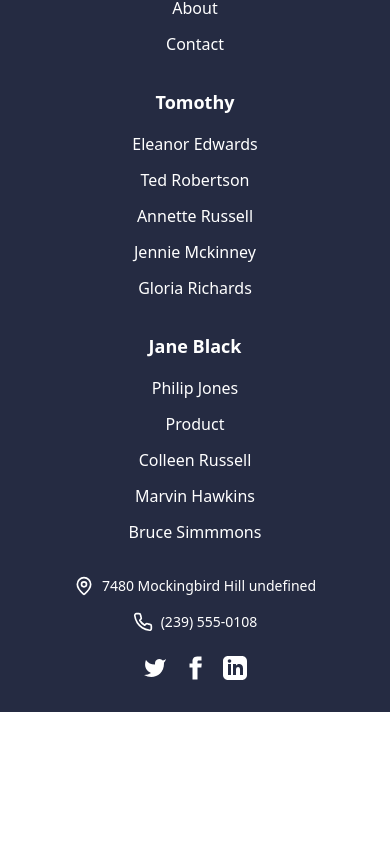
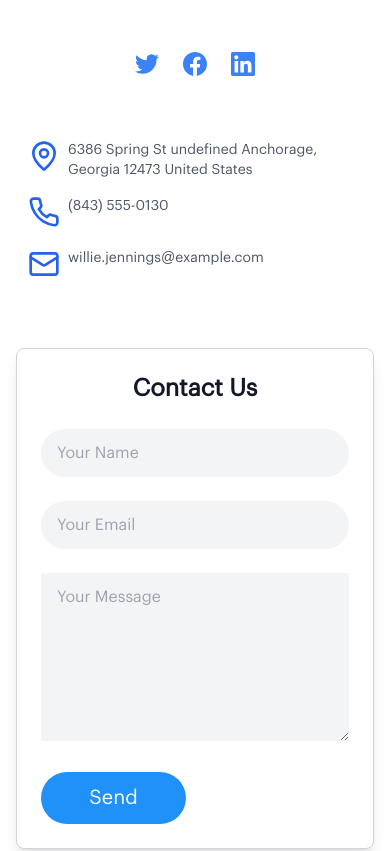
Before and after one commit to mateusmoraes6/figmaland, a React (Vite) app: page / in a window 390 px wide. Shown: the part 4117-4968 px from the top of the page. Before the commit the page ends 4829 px from the top, so only its background shows below. Built offline with nearby package versions, Linux system fonts and the light colour scheme.

Commit message:
ContactUs

```diff
--- a/src/App.jsx
+++ b/src/App.jsx
@@ -4,7 +4,8 @@ import { CalendarFeature } from "./components/CalendarFeature";
 import { Newsletter } from "./components/Newsletter";
 import { Partners } from "./components/Partners";
 import { Testimonials } from "./components/Testimonials";
-import Footer from "./components/Footer";
+import { ContactUs } from "./components/ContactUs";
+import { Footer } from "./components/Footer";
 
 export default function App() {
   return (
@@ -15,6 +16,7 @@ export default function App() {
         <Newsletter />
         <Partners />
         <Testimonials />
+        <ContactUs />
         <Footer />
     </div>
   )
--- /dev/null
+++ b/src/components/ContactUs/index.jsx
@@ -0,0 +1,164 @@
+import { MapPin, Phone, Mail } from "lucide-react";
+import { Button } from "../Button";
+
+export function ContactUs() {
+  const handleSubmit = (e) => {
+    e.preventDefault();
+    // Handle form submission logic here
+  };
+
+  return (
+    <section className="bg-white font-graphik mx-auto px-4 py-16 md:py-24">
+      {/* Header Section */}
+      <div className="text-center mb-16">
+        <h1 className="text-4xl md:text-5xl text-gray-900 mb-4">Contact Us</h1>
+        <div className="max-w-2xl mx-auto">
+          <p className="hidden md:block text-xl text-gray-600 mb-2">
+            Most calendars are designed for teams.
+          </p>
+          <p className="md:hidden text-xl text-gray-600 mb-2">
+            Most calendars are <br /> designed for teams.
+          </p>
+          <p className="hidden md:block text-xl text-gray-600">
+            Slate is designed for freelancers
+          </p>
+        </div>
+      </div>
+
+      {/* Social Media Links */}
+      <div className="md:hidden flex justify-center space-x-6 mb-16">
+        <a href="#" className="text-blue-500">
+          <span className="sr-only">Twitter</span>
+          <svg className="w-6 h-6" fill="currentColor" viewBox="0 0 24 24">
+            <path d="M23.953 4.57a10 10 0 01-2.825.775 4.958 4.958 0 002.163-2.723c-.951.555-2.005.959-3.127 1.184a4.92 4.92 0 00-8.384 4.482C7.69 8.095 4.067 6.13 1.64 3.162a4.822 4.822 0 00-.666 2.475c0 1.71.87 3.213 2.188 4.096a4.904 4.904 0 01-2.228-.616v.06a4.923 4.923 0 003.946 4.827 4.996 4.996 0 01-2.212.085 4.936 4.936 0 004.604 3.417 9.867 9.867 0 01-6.102 2.105c-.39 0-.779-.023-1.17-.067a13.995 13.995 0 007.557 2.209c9.053 0 13.998-7.496 13.998-13.985 0-.21 0-.42-.015-.63A9.935 9.935 0 0024 4.59z" />
+          </svg>
+        </a>
+        <a href="#" className="text-blue-500">
+          <span className="sr-only">Facebook</span>
+          <svg className="w-6 h-6" fill="currentColor" viewBox="0 0 24 24">
+            <path d="M24 12.073c0-6.627-5.373-12-12-12s-12 5.373-12 12c0 5.99 4.388 10.954 10.125 11.854v-8.385H7.078v-3.47h3.047V9.43c0-3.007 1.792-4.669 4.533-4.669 1.312 0 2.686.235 2.686.235v2.953H15.83c-1.491 0-1.956.925-1.956 1.874v2.25h3.328l-.532 3.47h-2.796v8.385C19.612 23.027 24 18.062 24 12.073z" />
+          </svg>
+        </a>
+        <a href="#" className="text-blue-500">
+          <span className="sr-only">LinkedIn</span>
+          <svg className="w-6 h-6" fill="currentColor" viewBox="0 0 24 24">
+            <path d="M20.447 20.452h-3.554v-5.569c0-1.328-.027-3.037-1.852-3.037-1.853 0-2.136 1.445-2.136 2.939v5.667H9.351V9h3.414v1.561h.046c.477-.9 1.637-1.85 3.37-1.85 3.601 0 4.267 2.37 4.267 5.455v6.286zM5.337 7.433c-1.144 0-2.063-.926-2.063-2.065 0-1.138.92-2.063 2.063-2.063 1.14 0 2.064.925 2.064 2.063 0 1.139-.925 2.065-2.064 2.065zm1.782 13.019H3.555V9h3.564v11.452zM22.225 0H1.771C.792 0 0 .774 0 1.729v20.542C0 23.227.792 24 1.771 24h20.451C23.2 24 24 23.227 24 22.271V1.729C24 .774 23.2 0 22.222 0h.003z" />
+          </svg>
+        </a>
+      </div>
+
+      {/* Contact Details */}
+      <div className="md:hidden grid grid-cols-1 md:grid-cols-3 gap-4 mb-16">
+        <div className="flex items-start space-x-2">
+          <MapPin className="w-8 h-8 text-blue-600 mb-1 ml-3" />
+          <p className="text-gray-600 text-sm text-left ">
+            6386 Spring St undefined Anchorage, <br /> Georgia 12473 United
+            States
+          </p>
+        </div>
+        <div className="flex items-start space-x-2">
+          <Phone className="w-8 h-8 text-blue-600 mb-1 ml-3" />
+          <p className="text-gray-600 text-sm">(843) 555-0130</p>
+        </div>
+        <div className="flex items-start space-x-2">
+          <Mail className="w-8 h-8 text-blue-600 mb-1 ml-3" />
+          <p className="text-gray-600 text-sm">willie.jennings@example.com</p>
+        </div>
+      </div>
+
+      {/* Content Grid */}
+      <div className="grid grid-cols-1 lg:grid-cols-2 gap-8 items-start">
+        {/* Contact Form */}
+        <div className="bg-white border border-gray-300 rounded-lg shadow-lg p-6 w-full md:p-8 max-w-md mx-auto">
+          <h2 className="text-2xl font-bold text-gray-900 mb-6 text-center">
+            Contact Us
+          </h2>
+          <form onSubmit={handleSubmit} className="space-y-6">
+            <div>
+              <input
+                type="text"
+                placeholder="Your Name"
+                className="w-full px-4 py-3 rounded-full bg-gray-100 border-transparent focus:border-blue-500 focus:bg-white focus:ring-0"
+                required
+              />
+            </div>
+            <div>
+              <input
+                type="email"
+                placeholder="Your Email"
+                className="w-full px-4 py-3 rounded-full bg-gray-100 border-transparent focus:border-blue-500 focus:bg-white focus:ring-0"
+                required
+              />
+            </div>
+            <div>
+              <textarea
+                placeholder="Your Message"
+                rows="6"
+                className="w-full px-4 py-3 rounded-sm bg-gray-100 border-transparent focus:border-blue-500 focus:bg-white focus:ring-0"
+                required
+              ></textarea>
+            </div>
+            <Button className="w-full max-w-[145px] md:w-[172px] ml-0 md:ml-2 hover:bg-blue-600">
+              Send
+            </Button>
+          </form>
+        </div>
+
+        {/* Contact Information and Map */}
+        <div className="space-y-8">
+          {/* Contact Details */}
+          <div className="hidden md:block grid grid-cols-1 md:grid-cols-3 gap-4">
+            <div className="flex flex-col items-center text-center">
+              <MapPin className="w-4 h-4 text-blue-600 mb-1" />
+              <p className="text-gray-600 text-sm">
+                6386 Spring St undefined Anchorage, Georgia 12473 United States
+              </p>
+            </div>
+            <div className="flex flex-col items-center text-center">
+              <Phone className="w-4 h-4 text-blue-600 mb-1" />
+              <p className="text-gray-600 text-sm">(843) 555-0130</p>
+            </div>
+            <div className="flex flex-col items-center text-center">
+              <Mail className="w-4 h-4 text-blue-600 mb-1" />
+              <p className="text-gray-600 text-sm">
+                willie.jennings@example.com
+              </p>
+            </div>
+          </div>
+
+          {/* Map */}
+          <div className="hidden md:flex justify-center">
+            <iframe
+              src="https://www.google.com/maps/embed?pb=!1m18!1m12!1m3!1d3151.8354345093706!2d144.95592331531686!3d-37.81720997975171!2m3!1f0!2f0!3f0!3m2!1i1024!2i768!4f13.1!3m3!1m2!1s0x6ad65d43f43b77c9%3A0xb1f9d3b2dc4201a6!2sFederation%20Square!5e0!3m2!1sen!2sau!4v1632428388273!5m2!1sen!2sau"
+              allowFullScreen=""
+              loading="lazy"
+              className="w-[400px] h-[316px] flex items-center"
+            />
+          </div>
+
+          {/* Social Media Links */}
+          <div className="hidden md:block flex justify-center space-x-6">
+            <a href="#" className="text-blue-500">
+              <span className="sr-only">Twitter</span>
+              <svg className="w-6 h-6" fill="currentColor" viewBox="0 0 24 24">
+                <path d="M23.953 4.57a10 10 0 01-2.825.775 4.958 4.958 0 002.163-2.723c-.951.555-2.005.959-3.127 1.184a4.92 4.92 0 00-8.384 4.482C7.69 8.095 4.067 6.13 1.64 3.162a4.822 4.822 0 00-.666 2.475c0 1.71.87 3.213 2.188 4.096a4.904 4.904 0 01-2.228-.616v.06a4.923 4.923 0 003.946 4.827 4.996 4.996 0 01-2.212.085 4.936 4.936 0 004.604 3.417 9.867 9.867 0 01-6.102 2.105c-.39 0-.779-.023-1.17-.067a13.995 13.995 0 007.557 2.209c9.053 0 13.998-7.496 13.998-13.985 0-.21 0-.42-.015-.63A9.935 9.935 0 0024 4.59z" />
+              </svg>
+            </a>
+            <a href="#" className="text-blue-500">
+              <span className="sr-only">Facebook</span>
+              <svg className="w-6 h-6" fill="currentColor" viewBox="0 0 24 24">
+                <path d="M24 12.073c0-6.627-5.373-12-12-12s-12 5.373-12 12c0 5.99 4.388 10.954 10.125 11.854v-8.385H7.078v-3.47h3.047V9.43c0-3.007 1.792-4.669 4.533-4.669 1.312 0 2.686.235 2.686.235v2.953H15.83c-1.491 0-1.956.925-1.956 1.874v2.25h3.328l-.532 3.47h-2.796v8.385C19.612 23.027 24 18.062 24 12.073z" />
+              </svg>
+            </a>
+            <a href="#" className="text-blue-500">
+              <span className="sr-only">LinkedIn</span>
+              <svg className="w-6 h-6" fill="currentColor" viewBox="0 0 24 24">
+                <path d="M20.447 20.452h-3.554v-5.569c0-1.328-.027-3.037-1.852-3.037-1.853 0-2.136 1.445-2.136 2.939v5.667H9.351V9h3.414v1.561h.046c.477-.9 1.637-1.85 3.37-1.85 3.601 0 4.267 2.37 4.267 5.455v6.286zM5.337 7.433c-1.144 0-2.063-.926-2.063-2.065 0-1.138.92-2.063 2.063-2.063 1.14 0 2.064.925 2.064 2.063 0 1.139-.925 2.065-2.064 2.065zm1.782 13.019H3.555V9h3.564v11.452zM22.225 0H1.771C.792 0 0 .774 0 1.729v20.542C0 23.227.792 24 1.771 24h20.451C23.2 24 24 23.227 24 22.271V1.729C24 .774 23.2 0 22.222 0h.003z" />
+              </svg>
+            </a>
+          </div>
+        </div>
+      </div>
+    </section>
+  );
+}
```
